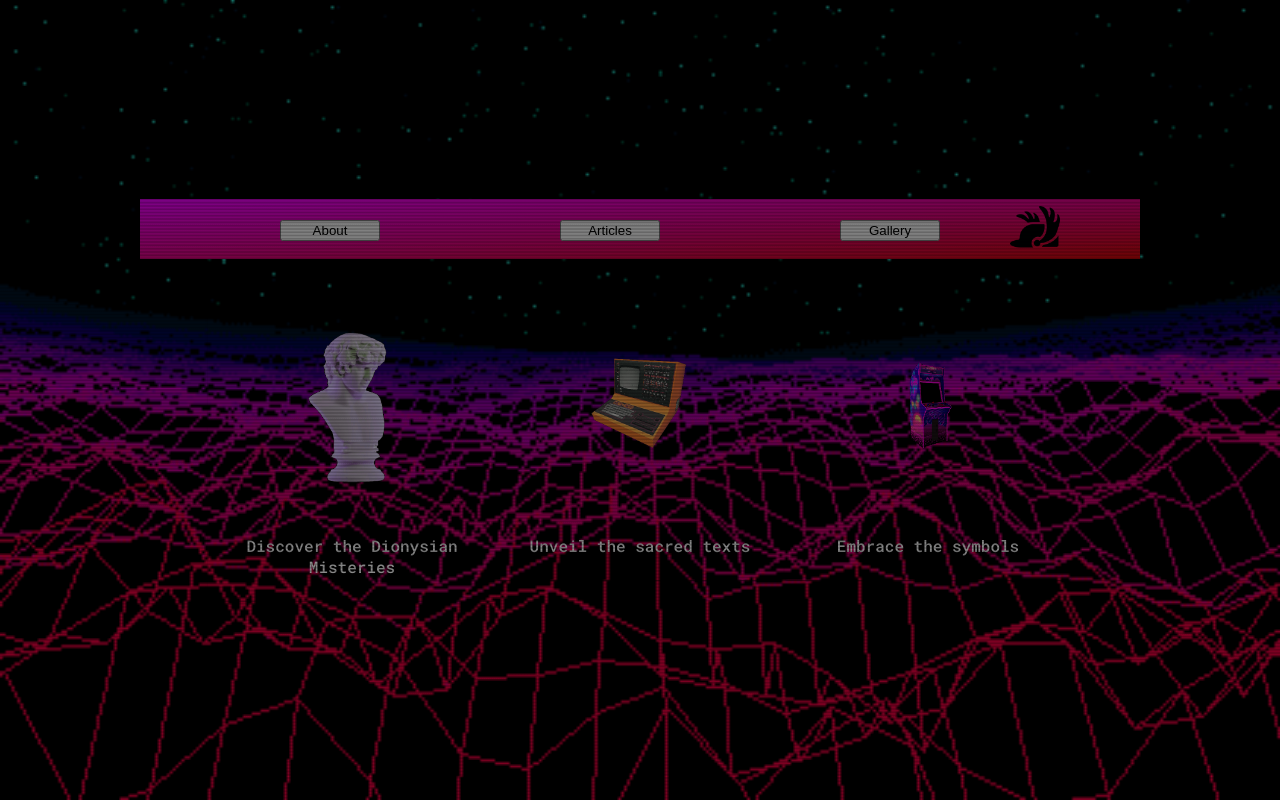
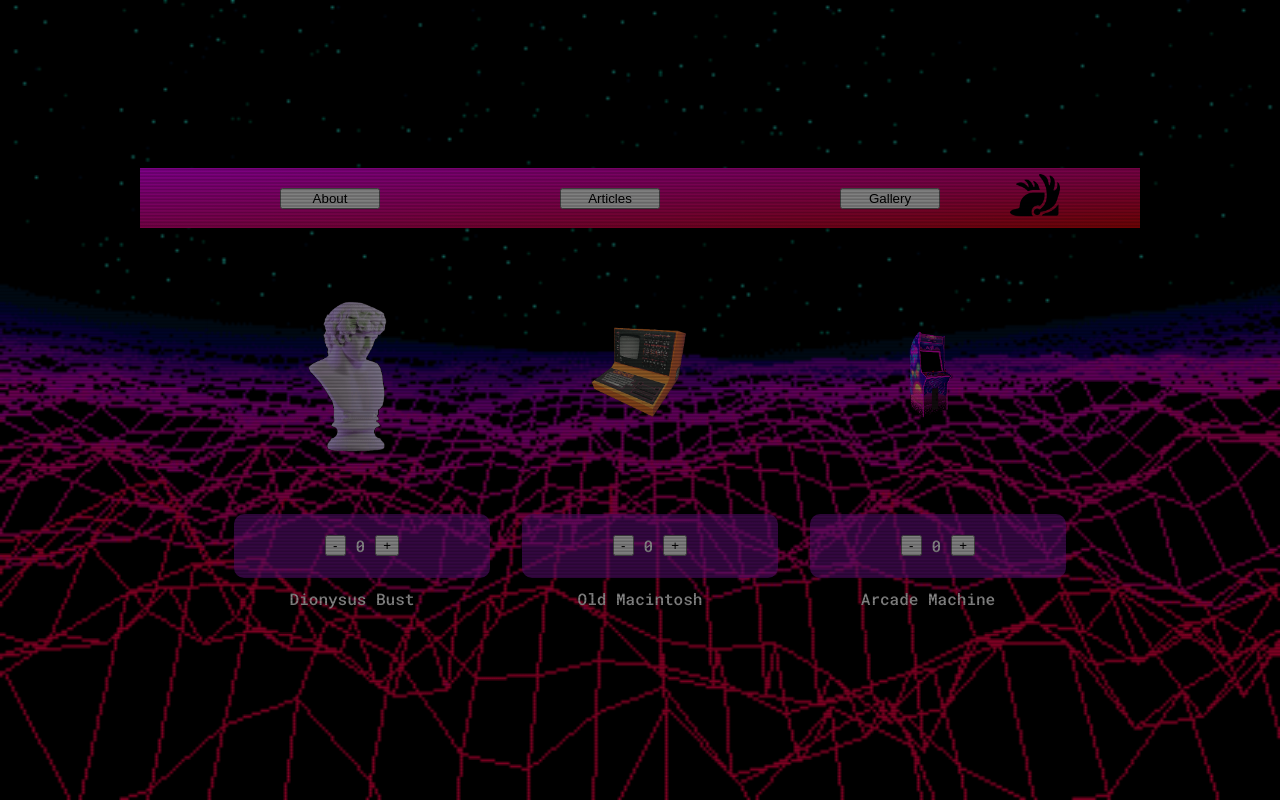
Before and after one commit to Eskaicito/project-dionysus, a React (Create React App) app: page / in a window 1280 px wide. Built offline with nearby package versions, Linux system fonts and the light colour scheme; a web font is replaced by a local one.

Commit message:
counter added

```diff
--- a/src/components/Items/Items.css
+++ b/src/components/Items/Items.css
@@ -5,3 +5,17 @@
     width: 100%;
     height: auto;
 }
+.counter{
+    display: flex;
+    justify-content: center;
+    align-items: center;
+    width: 100%;
+    height: 8vh;
+    margin: 10px;
+    background-color: rgb(164, 25, 203, 0.6);
+    border-radius: 10px;
+}
+.counter p{
+    margin-left: 10px;
+    margin-right: 10px;
+}
--- a/src/components/Items/Items.js
+++ b/src/components/Items/Items.js
@@ -1,15 +1,33 @@
 import './Items.css'
 import '@mui/material'
-import { CardContent, Card} from '@mui/material'
+import { CardContent, Card } from '@mui/material'
+import { useState } from 'react'
 
-const Items = ({image, desc}) =>{
-    return(
+const Items = ({ image, desc, stock }) => {
+    const [counter, setCounter] = useState(0)
+    const addItem = () => {
+        if (counter < stock) {
+            setCounter(() => counter + 1);
+        }
+    };
+    const substractItem = () => {
+        if(counter >= 1){
+        setCounter(() => counter - 1);
+        }
+    }
+
+    return (
         <>
-        <Card style={{backgroundColor: "transparent", color: "white"}}>
+            <Card style={{ backgroundColor: "transparent", color: "white" }}>
                 <CardContent>
                     <div className='card-item'>
                         <div>
-                    <img src={`./${image}`} alt='card-image'/>
+                            <img src={`./${image}`} alt='card' />
+                        </div>
+                        <div className='counter'>
+                            <button onClick={substractItem}>-</button>
+                            <p>{counter}</p>
+                            <button onClick={addItem}>+</button>
                         </div>
                         <span>{desc}</span>
                     </div>
--- a/src/components/Itemslist/ItemsList.js
+++ b/src/components/Itemslist/ItemsList.js
@@ -9,13 +9,13 @@ const ItemsList = () =>{
         <Container>
             <Grid className='items-list' container>
                 <Grid item md={3}>
-                    <Items image='statue.gif' desc='Discover the Dionysian Misteries' />
+                    <Items image='statue.gif' desc='Dionysus Bust' stock={6} />
                 </Grid>
                 <Grid item md={3}>
-                    <Items image='mac.gif' desc='Unveil the sacred texts'/>
+                    <Items image='mac.gif' desc='Old Macintosh'  stock={8}/>
                 </Grid>
                 <Grid item md={3}>
-                    <Items image='arcade.gif' desc='Embrace the symbols'/>
+                    <Items image='arcade.gif' desc='Arcade Machine' stock={4}/>
                 </Grid>
             </Grid>
         </Container>
```
Lines whose indentation alone changed are shown as unchanged.
